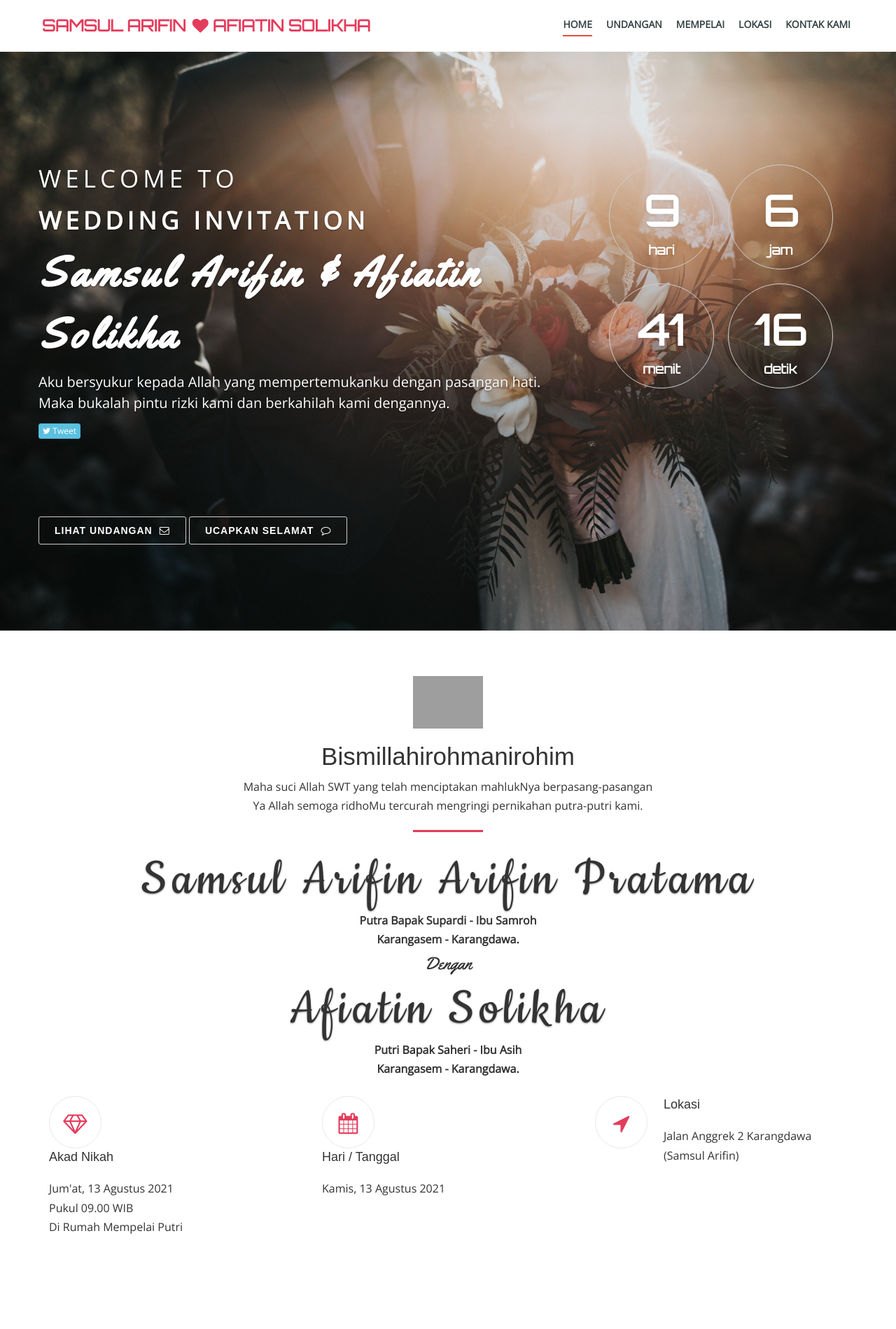
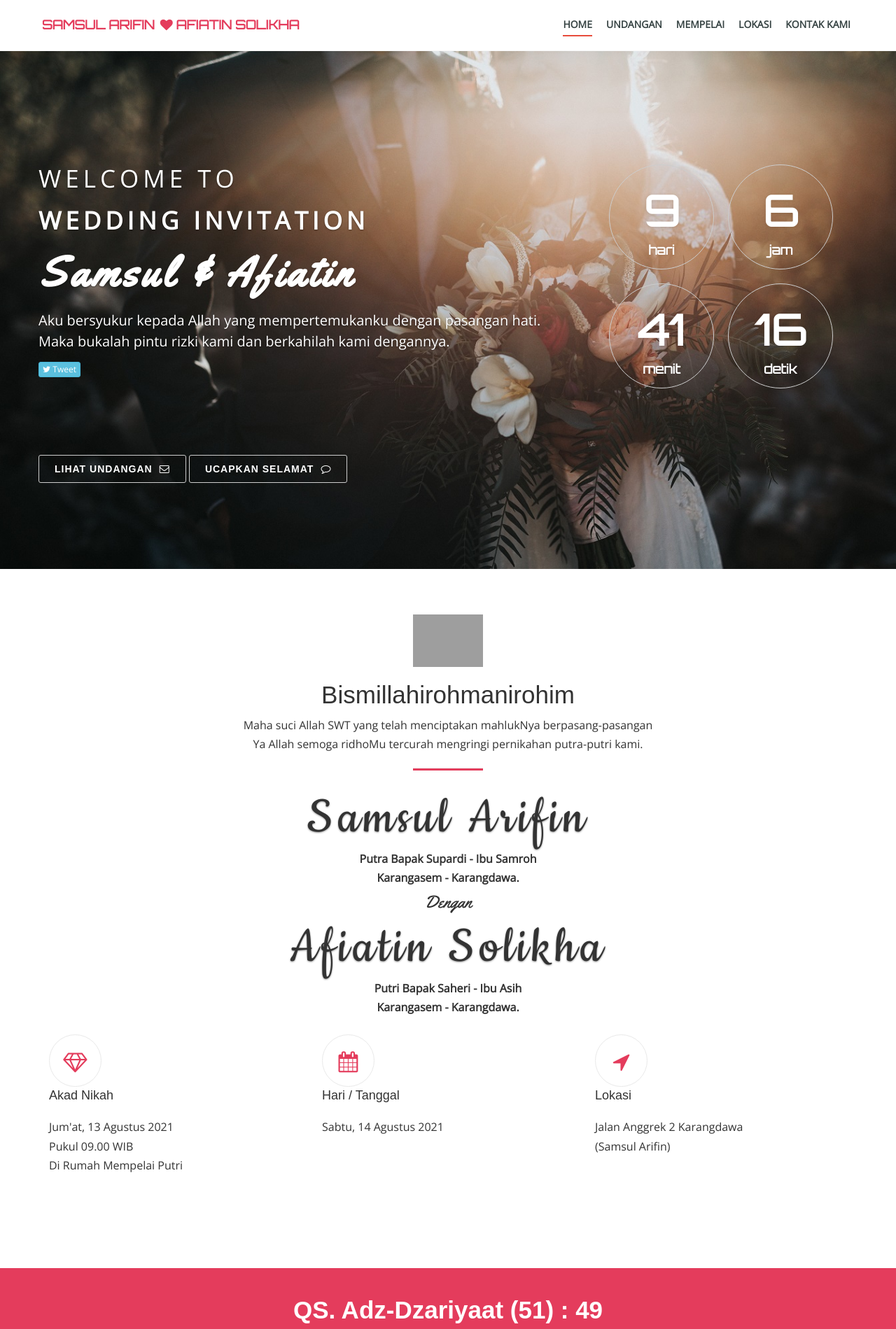
Before and after one commit to rizalazky/wedding-invitation, a PHP site: page / in a window 1280 px wide. Shown: the top 1899 px of the page at 70% size. Run offline with PHP 8.4, Linux system fonts and the light colour scheme; some libraries are stand-ins or nearby versions; some web fonts are replaced; grey boxes are pictures that could not be loaded.

Commit message:
'update'

```diff
--- a/css/style.css
+++ b/css/style.css
@@ -113,7 +113,7 @@ Header
 	padding: 0px;
 	height: inherit;
 	font-family: 'Orbitron', sans-serif;
-    font-size: 23px;
+    /* font-size: 23px; */
 	font-weight: bold;
 	text-transform: uppercase;
 	padding: 5px;
--- a/index.html
+++ b/index.html
@@ -56,7 +56,7 @@
 			<div class="row">
 				<div class="jumbotron col-md-8">
 				  <h1 class="small">Welcome To <br /><span class="bold">Wedding Invitation</span></h1>
-				  <h2 class="small"><span class="bold">Samsul Arifin &amp; Afiatin Solikha</span></h2>
+				  <h2 class="small"><span class="bold">Samsul &amp; Afiatin</span></h2>
 				  <p class="big">Aku bersyukur kepada Allah yang mempertemukanku dengan pasangan hati. <br>Maka bukalah pintu rizki kami dan berkahilah kami dengannya.</p>
 				  <p class="big">
 				  	<div class="social">
@@ -94,7 +94,7 @@
 				</div>
 				<div class="page-title text-center">
 					<div class="nama">
-						<h2 class="small">Samsul Arifin Arifin Pratama</h2>
+						<h2 class="small">Samsul Arifin</h2>
 						<p>Putra Bapak Supardi - Ibu Samroh<br>Karangasem - Karangdawa.</p>
 						<h1 class="tengah">Dengan</h1>
 						<h2 class="small">Afiatin Solikha</h2>
@@ -115,13 +115,13 @@
 						<div class="service-icon"><i class="fa fa-calendar"></i></div>
 						<div class="service-text">
 							<h3>Hari / Tanggal</h3>
-							<p>Kamis, 13 Agustus 2021<br></p>
+							<p>Sabtu, 14 Agustus 2021<br></p>
 						</div>
 					</div>
 				</div>
 				<div class="col-md-4">
 					<div class="service-box">
-						<div class="service-icon"><i class="fa fa-location-arrow"></i></div>
+						<div class="service-icon"><i class="fa fa-location-arrow"></i></div><br>
 						<div class="service-text">
 							<h3><a href="#lokasi">Lokasi</a></h3>
 							<p> Jalan Anggrek 2 Karangdawa (Samsul Arifin)<br></p>
@@ -257,43 +257,45 @@
 			<div class="row">
 				<div class="page-title text-center">
 					<h1>Mempelai</h1>
-					<p>Lebih kenal kami di Media Sosial.</p>
+					<!-- <p>Lebih kenal kami di Media Sosial.</p> -->
 					<hr class="pg-titl-bdr-btm"></hr>
 				</div>
 				<div class="autoplay">
 					<div class="col-md-6">
-						<div class="team-info">
-							<div class="img-sec">
-								<img src="http://i.imgur.com/SC80CR3.jpg" class="img-responsive">
+						<!-- <div class="team-info" height="400px"> -->
+							<div class="img-sec" height="400px">
+								<img src="img/samsul-photo2.jpg" height="400px" class="img-responsive">
+								<span style="position: absolute;bottom:2px;left:20px;color:white;font-weight:bold;">Samsul Arifin</span>
 							</div>
-							<div class="fig-caption">
+							<!-- <div class="fig-caption">
 								<h3>Samsul Arifin</h3>
-								<p class="marb-20">IT Support </p>
-								<p>Follow me:</p>
+								<p class="marb-20">IT Support </p> -->
+								<!-- <p>Follow me:</p>
 								<ul class="team-social">
 									<li class="bgblue-dark"><a href="https://www.facebook.com/juli.ariyadi" target="_blank"><i class="fa fa-facebook"></i></a></li>
 								    <li class="bgblue-light"><a href="https://twitter.com/djuliar" target="_blank"><i class="fa fa-twitter"></i></a></li>
 								    <li class="bgred"><a href="https://plus.google.com/105385187235951473616" target="_blank"><i class="fa fa-google-plus"></i></a></li>
 								    <li class="bgbrown"><a href="https://www.instagram.com/djuliar" target="_blank"><i class="fa fa-instagram"></i></a></li>
 								</ul>
-							</div>
-						</div>
+							</div> -->
+						<!-- </div> -->
 					</div>
 					<div class="col-md-6">
-						<div class="team-info">
-							<div class="img-sec">
-								<img src="http://i.imgur.com/7PHo5OW.jpg" class="img-responsive">
+						<!-- <div class="team-info" > -->
+							<div class="img-sec" height="400px">
+								<img src="img/atin-photo.jpg" height="400px" class="img-responsive">
+								<span style="position: absolute;bottom: 2px;left:20px;color:white;font-weight:bold;">Afiatin Solikha</span>
 							</div>
-							<div class="fig-caption">
+							<!-- <div class="fig-caption">
 								<h3>Afiatin Solikha</h3>
-								<p class="marb-20">Guru SMK Jurusan Teknik Komputer dan Jaringan</p>
-								<p>Follow me:</p>
+								 <p class="marb-20">Guru SMK Jurusan Teknik Komputer dan Jaringan</p> -->
+								<!-- <p>Follow me:</p>
 								<ul class="team-social">
 									<li class="bgblue-dark"><a href="https://www.facebook.com/riza.caca.31" target="_blank"><i class="fa fa-facebook"></i></a></li>
 								    <li class="bgbrown"><a href="https://www.instagram.com/rizacaca" target="_blank"><i class="fa fa-instagram"></i></a></li>
 								</ul>
-							</div>
-						</div>
+							</div> -->
+						<!-- </div> -->
 					</div>
 				</div>
 			</div>
@@ -321,14 +323,14 @@
 					<hr class="pg-titl-bdr-btm"></hr>
 					<div class="autoplay">
 						<div class="col-md-6">
-							<h1>RUMAH Afiatin Solikha</h1>
+							<h1>Rumah Samsul Arifin</h1>
 							<p>Jalan Anggrek 2 Karangdawa <br>Jawa Tengah.</p>
-							<iframe src="https://www.google.com/maps/embed?pb=!1m18!1m12!1m3!1d2369.880081876353!2d114.2072689356276!3d-7.749914341566808!2m3!1f0!2f0!3f0!3m2!1i1024!2i768!4f13.1!3m3!1m2!1s0x0%3A0x0!2zN8KwNDQnNTkuNyJTIDExNMKwMTInMzAuMSJF!5e1!3m2!1sen!2sid!4v1474863576142" width="500" height="375" frameborder="0" style="border:0" allowfullscreen></iframe>
+							<iframe src="https://www.google.com/maps/embed?pb=!4v1628009115461!6m8!1m7!1swzVyMh-_DIHSqfkmv7ViwA!2m2!1d-7.071967334838239!2d109.0378549780728!3f13.164974715050796!4f-12.54005244415265!5f0.7820865974627469" width="500" height="375" frameborder="0" style="border:0" allowfullscreen></iframe>
 						</div>
 						<div class="col-md-6">
-							<h1>RUMAH Afiatin Solikha</h1>
-							<p>Jalan Anggrek 2 Karangdawa <br>Jawa Tengah.</p>
-							<iframe src="https://www.google.com/maps/embed?pb=!1m18!1m12!1m3!1d2485.0973115017146!2d114.22842775457106!3d-7.7464442122503465!2m3!1f0!2f0!3f0!3m2!1i1024!2i768!4f13.1!3m3!1m2!1s0x0%3A0x0!2zN8KwNDQnNDcuMiJTIDExNMKwMTMnNDYuNSJF!5e1!3m2!1sen!2sid!4v1474863697990" width="500" height="375" frameborder="0" style="border:0" allowfullscreen></iframe>
+							<h1>Rumah Afiatin Solikha</h1>
+							<p>Jalan Anggrek 3 Karangdawa <br>Jawa Tengah.</p>
+							<iframe src="https://www.google.com/maps/embed?pb=!4v1628009422863!6m8!1m7!1sJf__txQBeAuOeov7mNmgzw!2m2!1d-7.071611863232053!2d109.0390957499936!3f20.543211168707785!4f3.5493819889076406!5f0.7820865974627469" width="500" height="375" frameborder="0" style="border:0" allowfullscreen></iframe>
 						</div>
 					</div>
 				</div>
@@ -362,9 +364,9 @@
 				<div class="form-sec">
 					<div class="col-md-4"></div>
                 	<div class="col-md-4 kontak">
-						<i class="fa fa-phone"></i> 085xxxxxx<br>
-						<i class="fa fa-whatsapp"></i> 085xxxxxxx<br>
-						<i class="fa fa-envelope-o"></i> <a href="mailto:djuliariyadi@gmail.com">email@gmail.com</a>
+						<i class="fa fa-phone"></i> 0838-3710-6370<br>
+						<i class="fa fa-whatsapp"></i> 0838-3710-6370<br>
+						<!-- <i class="fa fa-envelope-o"></i> <a href="mailto:djuliariyadi@gmail.com">email@gmail.com</a> -->
                     </div>
                     <div class="col-md-4"></div>
                 </div>
@@ -397,7 +399,7 @@
 		<div class="container">
 			<div style="visibility: visible; animation-name: zoomIn;" class="col-md-12 text-center wow zoomIn">
 				<div class="footer_copyright">
-					<p> Copyright © 2016 <a href="http://djuliar.blogspot.com">Djuliar Heart's</a>.</p>
+					<p> Copyright © 2021 <a target="_blank" href="http://rizalazky.github.io/my-portofolio">Aku Kecengklak</a>.</p>
 				</div>
 			</div>
 		</div>
```
Also changed, not shown: img/atin-photo.jpg (added), img/home-bg.jpg, img/samsul-photo.jpg (added), img/samsul-photo2.jpg (added).
